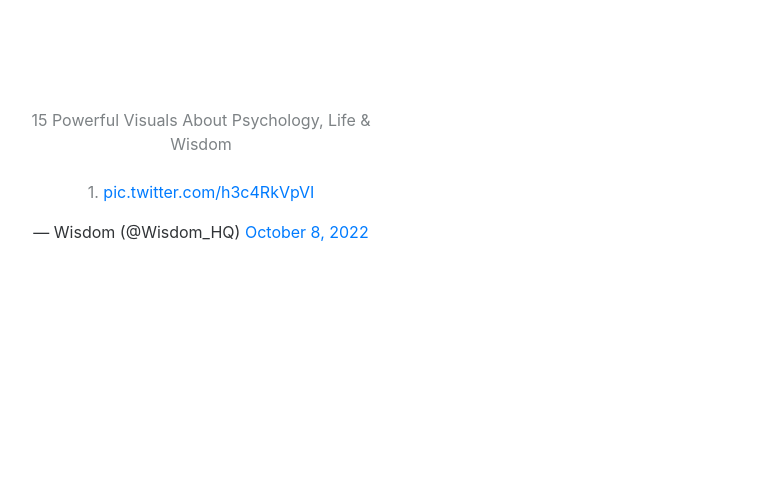
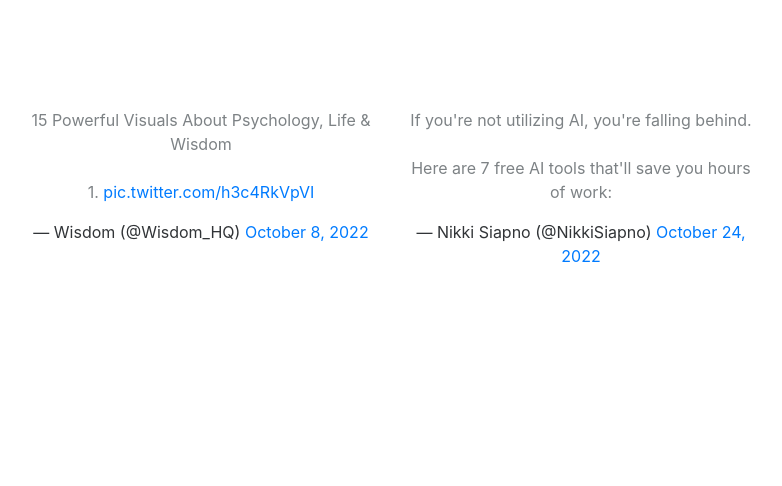
Before and after one commit to keydemit/keydemit.github.io, a plain HTML site: page twitter.html in a window 1280 px wide. Shown: the part 3607-4093 px from the top of the page, without its empty margins (59-841 px from the left). Drawn offline with Linux system fonts and the light colour scheme.

Commit message:
Update 25/10

```diff
--- a/twitter.html
+++ b/twitter.html
@@ -46,7 +46,7 @@
                 <div class="col-sm-6 col-md-4 item"><blockquote class="twitter-tweet"><p lang="en" dir="ltr">8 websites that will make you a standout person from 99% of people:</p>&mdash; Pratham (@Prathkum) <a href="https://twitter.com/Prathkum/status/1577694853504327680?ref_src=twsrc%5Etfw">October 5, 2022</a></blockquote> <script async src="https://platform.twitter.com/widgets.js" charset="utf-8"></script></div>
                 <div class="col-sm-6 col-md-4 item"><blockquote class="twitter-tweet"><p lang="en" dir="ltr">12 Powerful Visuals About Psychology &amp; life<br><br>1. <a href="https://t.co/I7dsOgzuYx">pic.twitter.com/I7dsOgzuYx</a></p>&mdash; Learning Machine | Multidisciplinary Learning (@LearnMach_1) <a href="https://twitter.com/LearnMach_1/status/1577967324035891200?ref_src=twsrc%5Etfw">October 6, 2022</a></blockquote> <script async src="https://platform.twitter.com/widgets.js" charset="utf-8"></script></div>
                 <div class="col-sm-6 col-md-4 item"><blockquote class="twitter-tweet"><p lang="en" dir="ltr">15 Powerful Visuals About Psychology, Life &amp; Wisdom <br><br>1. <a href="https://t.co/h3c4RkVpVI">pic.twitter.com/h3c4RkVpVI</a></p>&mdash; Wisdom (@Wisdom_HQ) <a href="https://twitter.com/Wisdom_HQ/status/1578739971111804928?ref_src=twsrc%5Etfw">October 8, 2022</a></blockquote> <script async src="https://platform.twitter.com/widgets.js" charset="utf-8"></script></div>
-                <div class="col-sm-6 col-md-4 item"></div>
+                <div class="col-sm-6 col-md-4 item"><blockquote class="twitter-tweet"><p lang="en" dir="ltr">If you&#39;re not utilizing AI, you&#39;re falling behind. <br><br>Here are 7 free AI tools that&#39;ll save you hours of work:</p>&mdash; Nikki Siapno (@NikkiSiapno) <a href="https://twitter.com/NikkiSiapno/status/1584477023346470912?ref_src=twsrc%5Etfw">October 24, 2022</a></blockquote> <script async src="https://platform.twitter.com/widgets.js" charset="utf-8"></script></div>
                 <div class="col-sm-6 col-md-4 item"></div>
                 <div class="col-sm-6 col-md-4 item"></div>
                 <div class="col-sm-6 col-md-4 item"></div>
```
